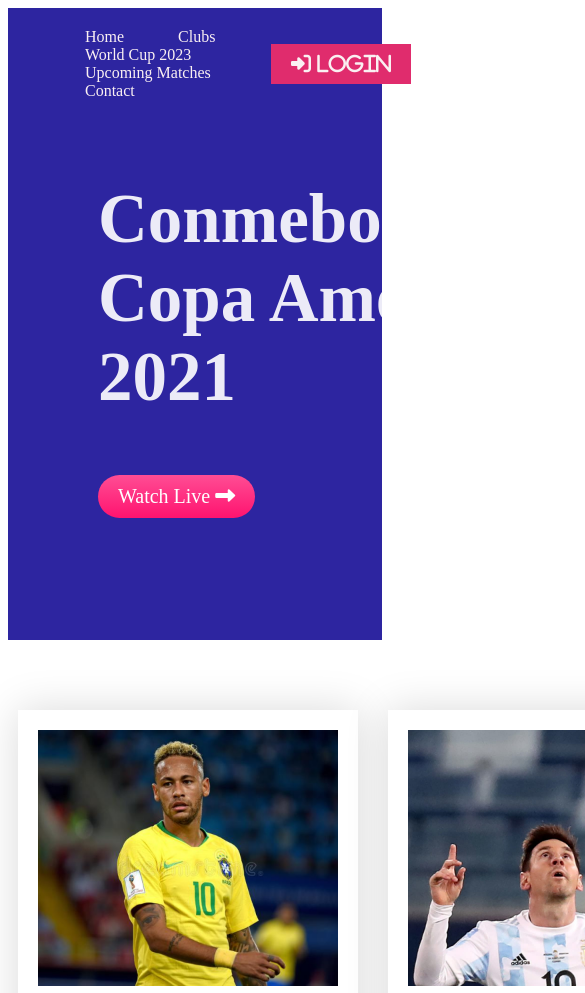
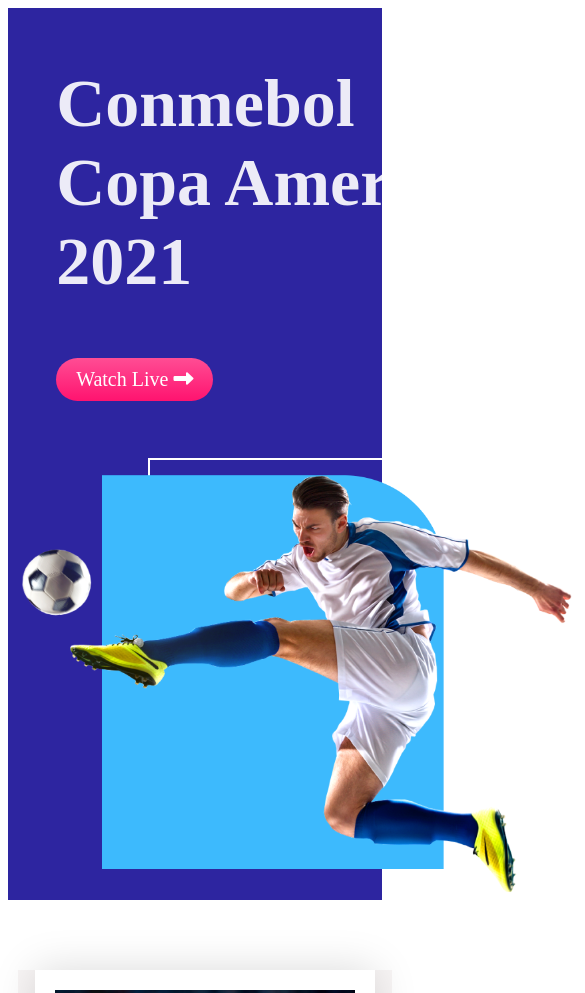
Before and after one commit to torisd560/Responsive-football, a plain HTML site: page index.html in a window 390 px wide. Shown: the top 993 px of the page, 585 px wide, since content can reach past the window. Drawn offline with Linux system fonts and the light colour scheme.

Commit message:
added updates

```diff
--- a/style.css
+++ b/style.css
@@ -15,7 +15,7 @@ p{
     font-style: normal;
     color:#6C6C6C;
 }
-/* hedaer menu-bar styles start*/
+/* hedaer menu-bar styles */
 nav {
     display: flex;
     justify-content: space-between;
@@ -36,7 +36,7 @@ nav span .fas{
     padding: 10px 20px;
     font-size: 20px;
 }
-/* Container section Copa America styles start */
+/* Container section Copa America styles  */
 .container{
     width: 100%;
     background-color:  #2D25A0;
@@ -76,7 +76,7 @@ nav span .fas{
     height: 438px;
 }
 /* ------------------
-  players-cardsection
+  players-card section
   ---------------- */
 .card-section{
     display: grid;
@@ -85,7 +85,7 @@ nav span .fas{
     column-gap: 30px;
     row-gap: 27px;
     Width :100%;
-    background: #FFFFFF;
+    background: #f8f5f5;
     margin-left: 10px;
     margin-top: 70px;
     margin-bottom: 100px;
@@ -106,13 +106,9 @@ nav span .fas{
    color: #18191F;
    font-size: 28px;
 }
-/* ------------
-end card section
-------------------- */
-
-/* -----------
-    start footer styles
-    ---------- */
+/* -------------------
+     footer styles
+    ----------------- */
 footer{
     display: flex;
     flex-direction: column;
@@ -138,4 +134,42 @@ footer p{
     font-size: large;
     font-weight: normal;
 }
-/* end footer styles */
+/*---------------------------
+Mediaquery styles for mobile device
+-------------------------- */
+@media only screen and (max-width:688px) {
+
+.container{
+    width:100%
+}
+nav{
+    display: none;
+}
+
+.content{
+        display: grid;
+        grid-template-columns: repeat(1,1fr);
+        justify-items: center;
+        padding:0;
+    }
+.copa-america{
+        width: 469.69px;
+        height: 300.36px;
+        margin-left: 0px;
+        margin-top: 0px;
+    }
+.heading-title{
+        font-size: 68px;
+    }
+.banner {
+        margin-left: 10px;
+        margin-top: 150px;
+    }
+.card-section{
+        display: grid;
+        grid-template-columns: repeat(1, 1fr);
+        justify-content: center;
+    }
+
+
+}
```
